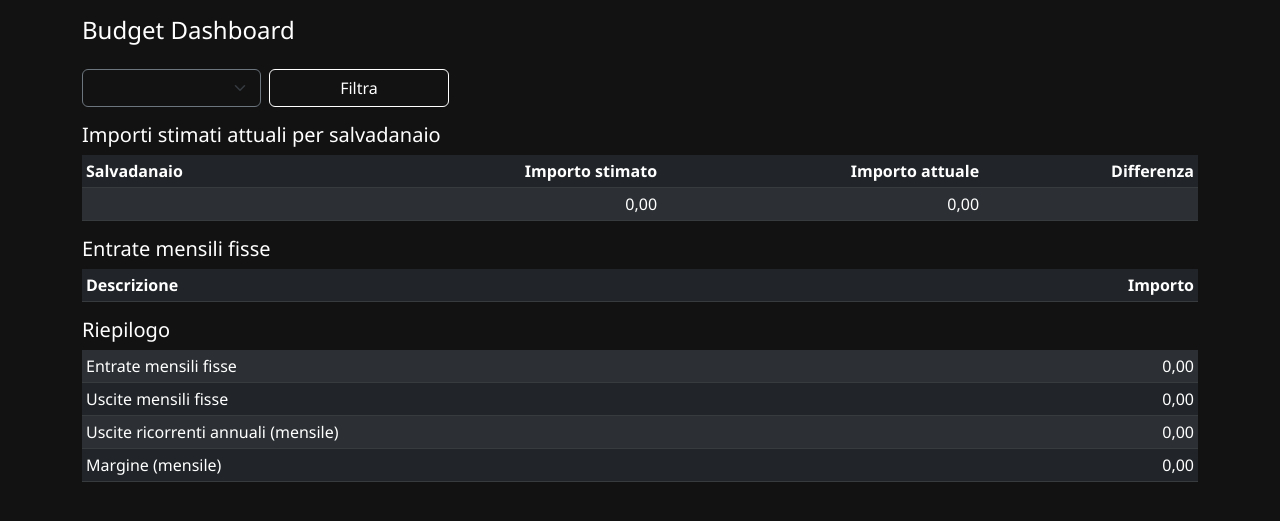
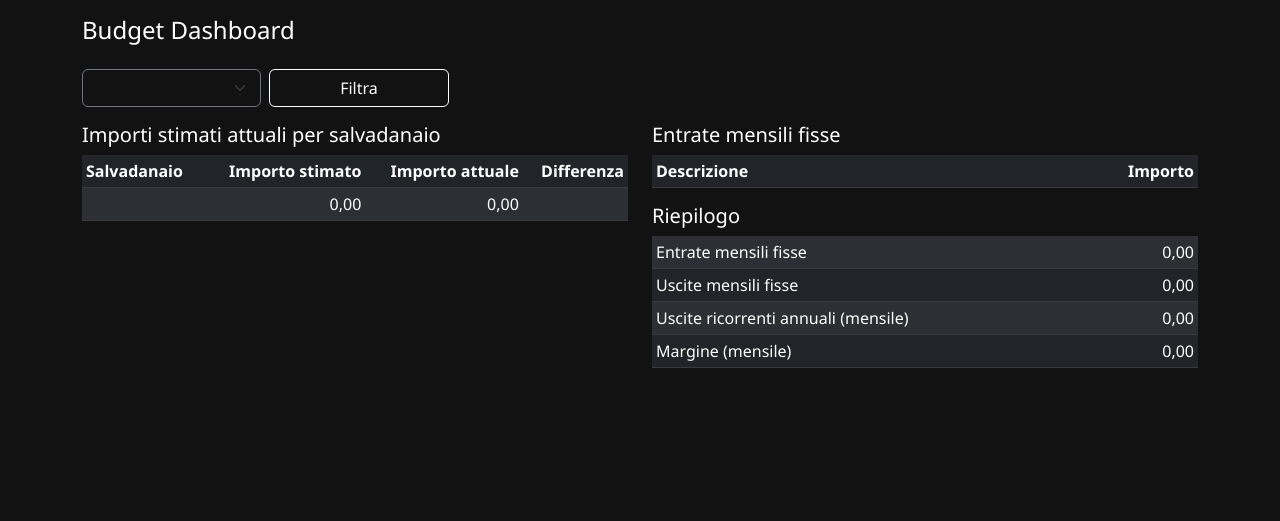
Before and after one commit to DanieleBiggi/GestioneFamiglia, a PHP site: page /budget_dashboard.php in a window 1280 px wide. Shown: the part 70-591 px from the top of the page. Run offline with PHP 8.4, Linux system fonts and the light colour scheme; the visitor is signed in with stand-in values (Sample User, id 1); data that the repository does not hold is empty.

Commit message:
Organize budget dashboard tables into two columns

```diff
--- a/budget_dashboard.php
+++ b/budget_dashboard.php
@@ -128,6 +128,8 @@ $margineMensile = $totalEntrateMensili - ($totalUsciteMensili + $totalAnnualiMen
     <button type="submit" class="btn btn-outline-light w-100">Filtra</button>
   </div>
 </form>
+<div class="row">
+  <div class="col-12 col-lg-6">
     <h5>Importi stimati attuali per salvadanaio</h5>
     <table class="table table-dark table-striped table-sm">
       <thead>
@@ -162,6 +164,8 @@ $margineMensile = $totalEntrateMensili - ($totalUsciteMensili + $totalAnnualiMen
         </tr>
       </tbody>
     </table>
+  </div>
+  <div class="col-12 col-lg-6">
     <h5>Entrate mensili fisse</h5>
     <table class="table table-dark table-striped table-sm">
       <thead>
@@ -204,4 +208,6 @@ $margineMensile = $totalEntrateMensili - ($totalUsciteMensili + $totalAnnualiMen
         </tr>
       </tbody>
     </table>
+  </div>
+</div>
 <?php include 'includes/footer.php'; ?>
```
Lines whose indentation alone changed are shown as unchanged.
